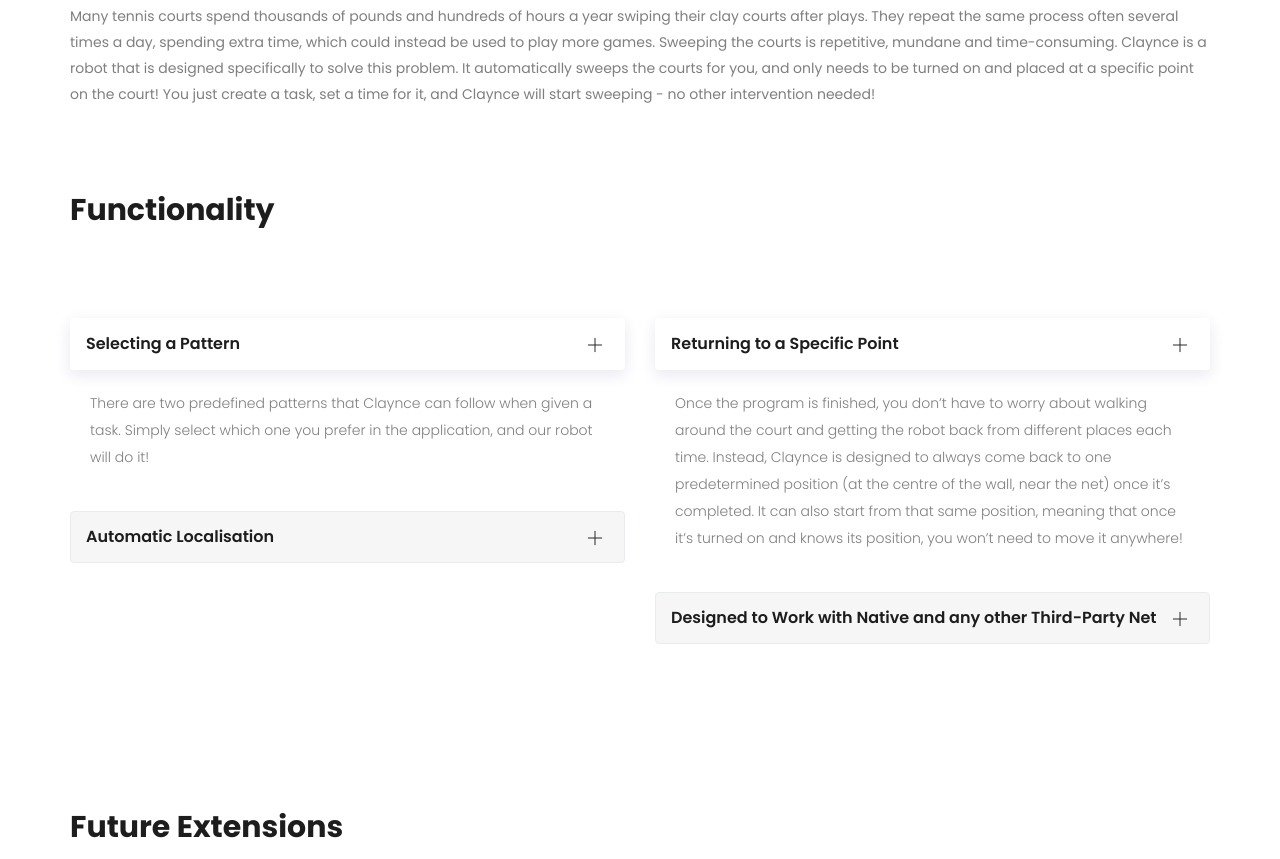
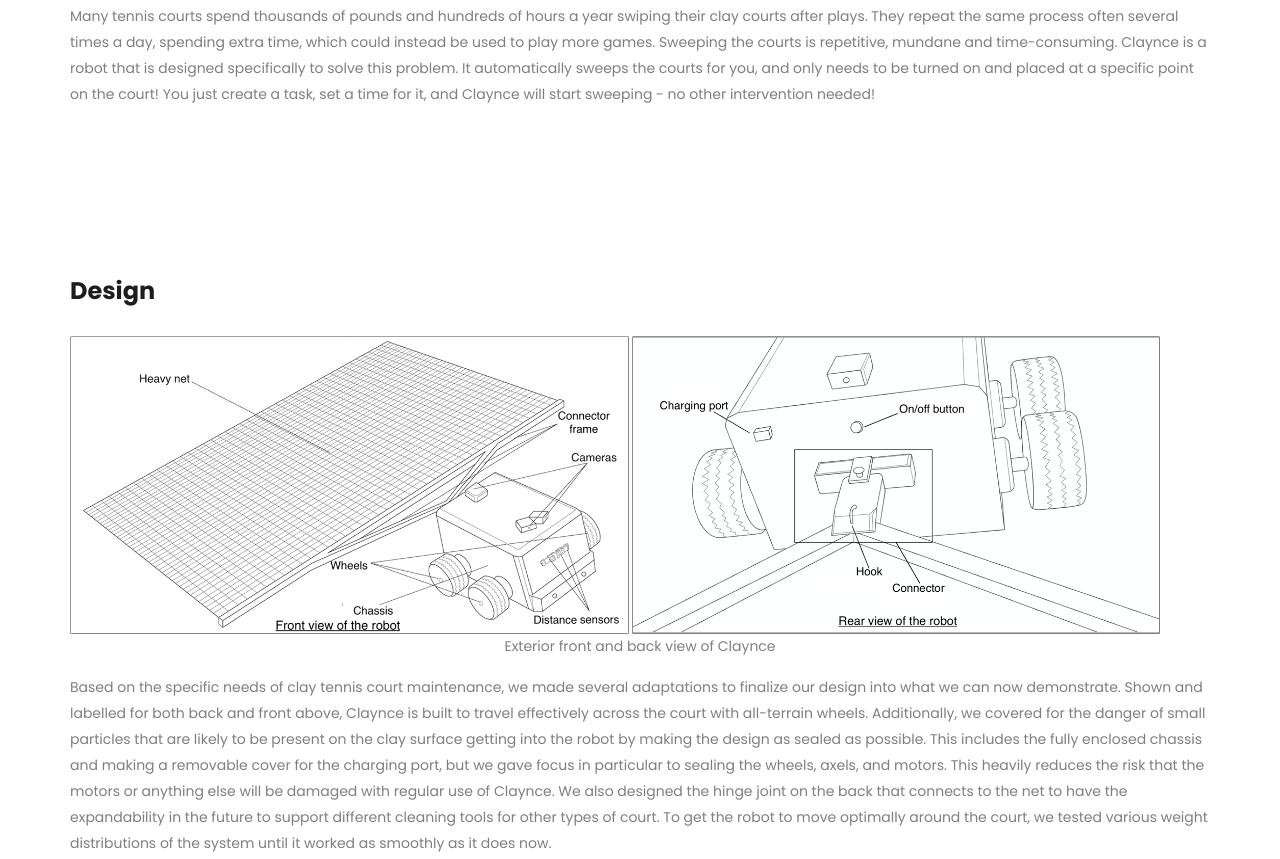
Before and after one commit to SDP-G2/website, a plain HTML site: page system.html in a window 1280 px wide. Shown: the part 606-1465 px from the top of the page. Drawn offline with Linux system fonts and the light colour scheme.

Commit message:
added small design section

```diff
--- a/system.html
+++ b/system.html
@@ -83,6 +83,28 @@
         </div>
       </section>
     <!--================Concept End =================-->
+
+    <!--================Design Introduction Start =================-->
+    <section class="sample-text-area">
+        <div class="container">
+		  <h3 class="text-heading title_color">Design</h3>
+		  <figure class="centeredBlock">
+            <img src="./resources/imgs/robot-front.png" width="49%" />
+            <img src="./resources/imgs/robot-back.png" width="46.25%" />
+            <figcaption style="text-align: center;">Exterior front and back view of Claynce</figcaption>
+          </figure>
+          <p class="sample-text">
+			Based on the specific needs of clay tennis court maintenance, we made several adaptations to finalize our design into what we can now demonstrate.
+			Shown and labelled for both back and front above, Claynce is built to travel effectively across the court with all-terrain wheels.
+			Additionally, we covered for the danger of small particles that are likely to be present on the clay surface getting into the robot by making the design as sealed as possible.
+			This includes the fully enclosed chassis and making a removable cover for the charging port, but we gave focus in particular to sealing the wheels, axels, and motors.
+			This heavily reduces the risk that the motors or anything else will be damaged with regular use of Claynce.
+			We also designed the hinge joint on the back that connects to the net to have the expandability in the future to support different cleaning tools for other types of court.
+			To get the robot to move optimally around the court, we tested various weight distributions of the system until it worked as smoothly as it does now.
+          </p>
+        </div>
+      </section>
+    <!--================Design End =================-->
 
     <!--================ Start Functionality Area =================-->
     <section class="faq_area area-padding-bottom">
```
Also changed, not shown: resources/imgs/robot-back.png (added), resources/imgs/robot-front.png (added).
